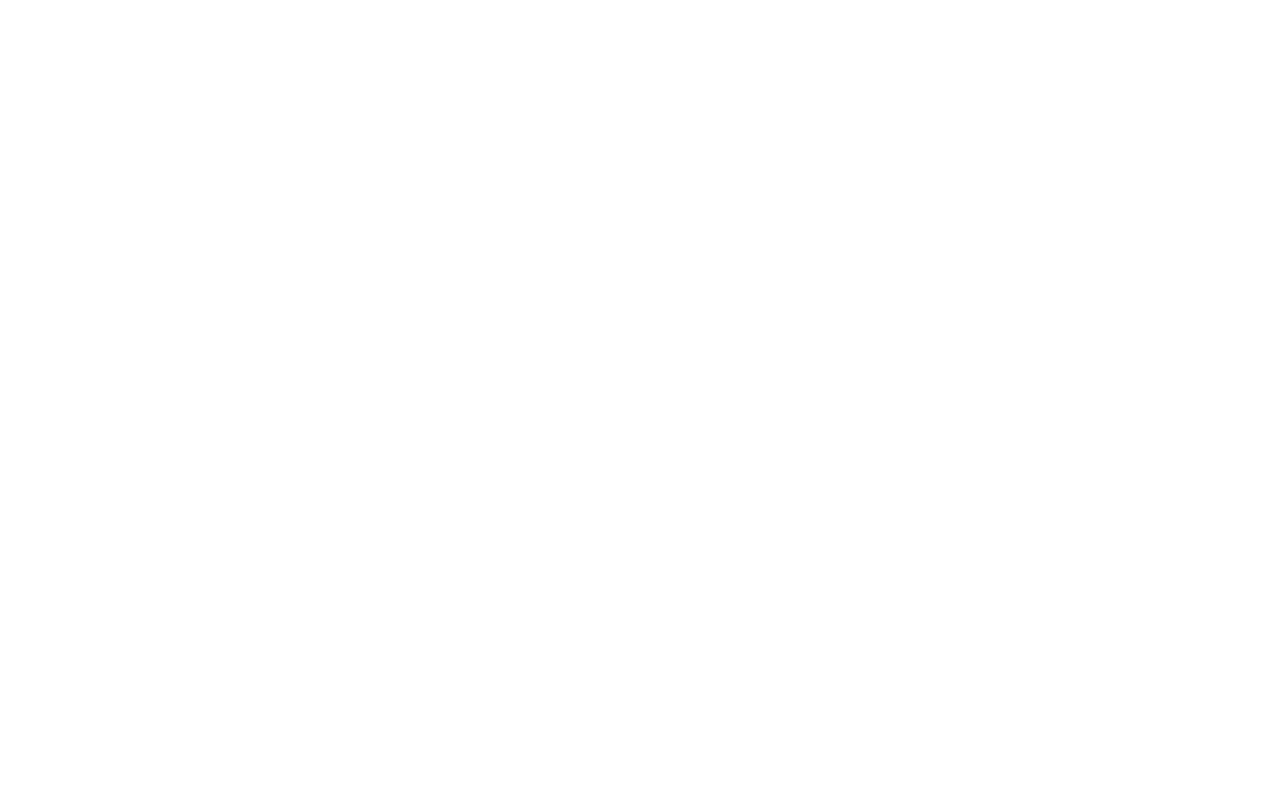
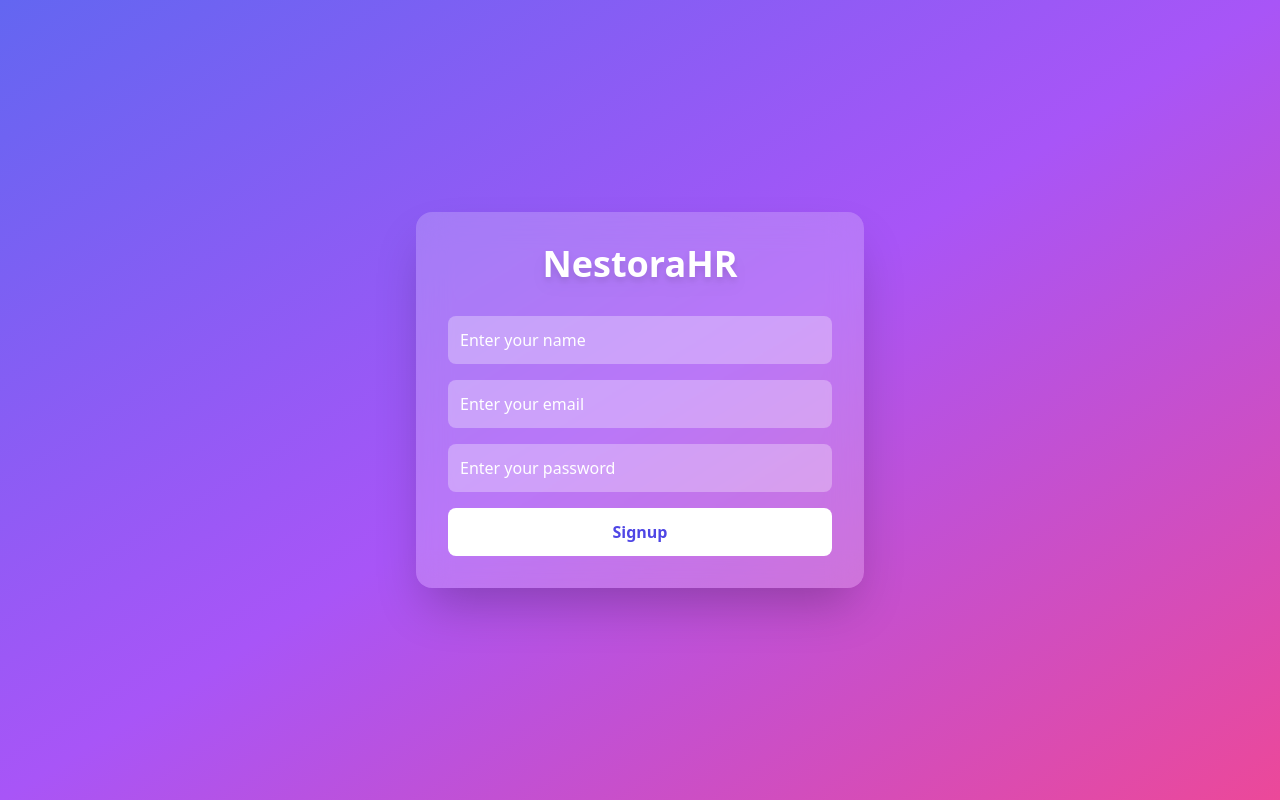
Before and after one commit to Mohit-9440/nestora-hr-frontend, a React (Create React App) app: page /signup in a window 1280 px wide. Before the commit this address had no page. Built offline with nearby package versions, Linux system fonts and the light colour scheme.

Commit message:
Added Signup Page

```diff
--- a/package.json
+++ b/package.json
@@ -5,6 +5,7 @@
   "dependencies": {
     "@hookform/resolvers": "^5.0.1",
     "@tanstack/react-query": "^5.74.4",
+    "aos": "^2.3.4",
     "axios": "^1.9.0",
     "date-fns": "^4.1.0",
     "formik": "^2.4.6",
--- a/src/App.js
+++ b/src/App.js
@@ -1,6 +1,7 @@
 import React from "react";
 import { Routes, Route } from "react-router-dom";
 import Login from "./pages/Login";
+import Signup from "./pages/Signup";
 import EmployeeHome from "./pages/EmployeeHome";
 import AdminHome from "./pages/AdminHome";
 import ProtectedRoute from "./components/ProtectedRoute";
@@ -13,7 +14,7 @@
       <Routes>
         <Route path="/" element={<LandingPage />} />
         <Route path="/login" element={<Login />} />
-
+        <Route path="/signup" element={<Signup />} />
         <Route
           path="/employee"
           element={
--- /dev/null
+++ b/src/pages/Signup.jsx
@@ -0,0 +1,97 @@
+import React from "react";
+import { useNavigate } from "react-router-dom";
+import { Formik, Form, Field } from "formik";
+import * as Yup from "yup";
+import { signupUser } from "../services/api";
+import { toast } from "react-hot-toast";
+
+function Signup() {
+  const navigate = useNavigate();
+
+  const handleSignup = async (values, { setSubmitting }) => {
+    try {
+      await signupUser(values);
+      toast.success("Account created! Please login.");
+      navigate("/login");
+    } catch (error) {
+      console.error(error);
+      toast.error(error.response?.data?.message || "Signup failed");
+    } finally {
+      setSubmitting(false);
+    }
+  };
+
+  return (
+    <div className="min-h-screen flex items-center justify-center bg-gradient-to-br from-indigo-500 via-purple-500 to-pink-500">
+      <div className="bg-white/20 backdrop-blur-lg p-8 rounded-2xl shadow-2xl w-full max-w-md">
+        <h1 className="text-4xl font-extrabold text-center text-white mb-8 drop-shadow-lg">
+          NestoraHR
+        </h1>
+
+        <Formik
+          initialValues={{ name: "", email: "", password: "" }}
+          validationSchema={Yup.object({
+            name: Yup.string().required("Name is required"),
+            email: Yup.string()
+              .email("Invalid email")
+              .required("Email is required"),
+            password: Yup.string()
+              .min(6, "Password must be at least 6 characters")
+              .required("Password is required"),
+          })}
+          onSubmit={handleSignup}
+        >
+          {({ errors, touched, isSubmitting }) => (
+            <Form className="space-y-4">
+              <div>
+                <Field
+                  name="name"
+                  type="text"
+                  placeholder="Enter your name"
+                  className="w-full p-3 rounded-lg bg-white/30 text-white placeholder-white focus:outline-none focus:ring-2 focus:ring-white/60"
+                />
+                {errors.name && touched.name && (
+                  <div className="text-red-500 text-sm">{errors.name}</div>
+                )}
+              </div>
+
+              <div>
+                <Field
+                  name="email"
+                  type="email"
+                  placeholder="Enter your email"
+                  className="w-full p-3 rounded-lg bg-white/30 text-white placeholder-white focus:outline-none focus:ring-2 focus:ring-white/60"
+                />
+                {errors.email && touched.email && (
+                  <div className="text-red-500 text-sm">{errors.email}</div>
+                )}
+              </div>
+
+              <div>
+                <Field
+                  name="password"
+                  type="password"
+                  placeholder="Enter your password"
+                  className="w-full p-3 rounded-lg bg-white/30 text-white placeholder-white focus:outline-none focus:ring-2 focus:ring-white/60"
+                />
+                {errors.password && touched.password && (
+                  <div className="text-red-500 text-sm">{errors.password}</div>
+                )}
+              </div>
+
+              <button
+                type="submit"
+                disabled={isSubmitting}
+                className="w-full py-3 bg-white text-indigo-600 font-bold rounded-lg hover:bg-indigo-100 transition duration-300"
+              >
+                {isSubmitting ? "Creating Account..." : "Signup"}
+              </button>
+            </Form>
+          )}
+        </Formik>
+      </div>
+    </div>
+  );
+}
+
+export default Signup;
--- a/src/services/api.js
+++ b/src/services/api.js
@@ -15,11 +15,12 @@
 
 // Auth
 export const loginUser = (payload) => API.post("/auth/login", payload);
-
+export const signupUser = (payload) => API.post("/auth/signup", payload);
 // Leaves
 export const applyLeave = (payload) => API.post("/leaves/apply", payload);
 export const getMyLeaves = () => API.get("/leaves/my");
 export const getAllLeaves = () => API.get("/leaves");
-export const approveLeave = (id, status) => API.patch(`/leaves/${id}`, { status });
+export const approveLeave = (id, status) =>
+  API.patch(`/leaves/${id}`, { status });
 
 export default API;
```
Also changed, not shown: 1 other file (tests, documents, lock files or other folders).
